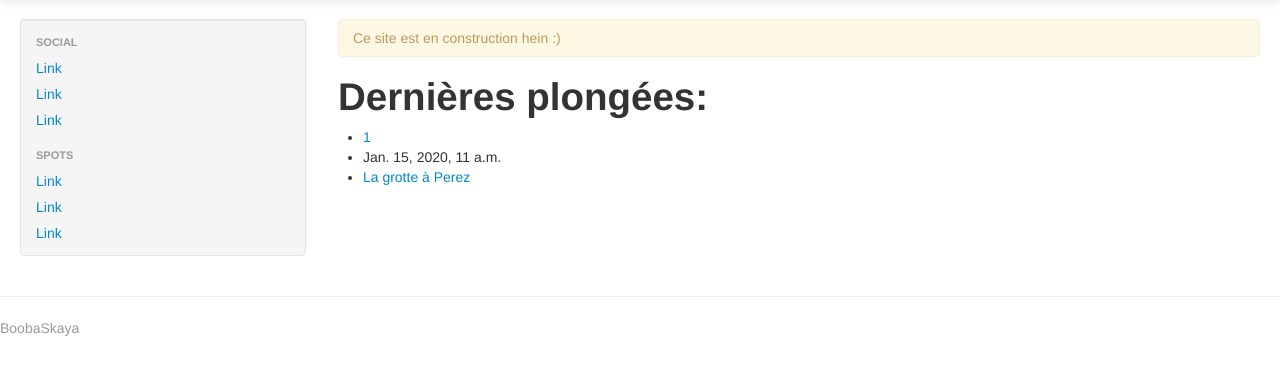
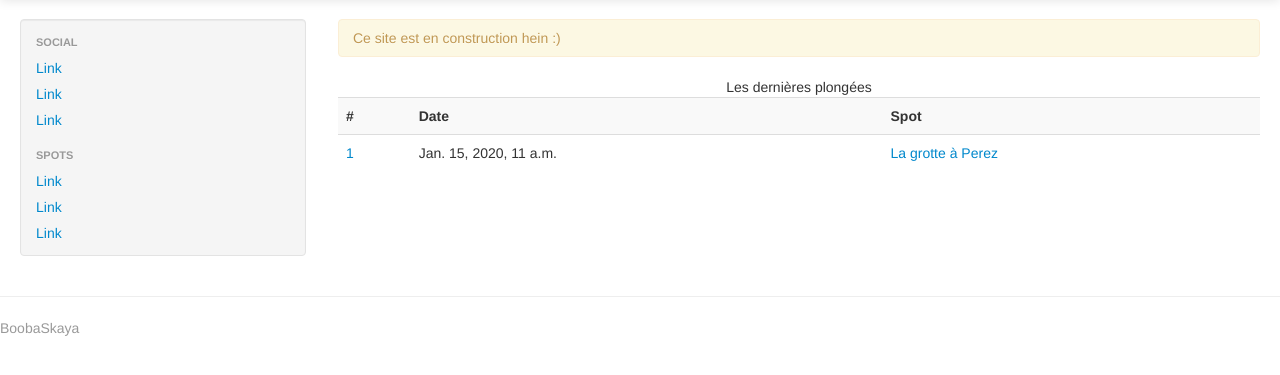
Before and after one commit to BoobaSkaya/django-tuto, a Django app: page /divein/ in a window 1280 px wide. Shown: the part 41-416 px from the top of the page. Run offline with Django 3.2, Linux system fonts and the light colour scheme; data comes from the database, SQL or seed files in the repository; tables that the repository leaves empty hold one stand-in row (values such as "Sample post"); parts of the project's set-up code (start-up, migrations or seed data) failed here and were passed over; some libraries are stand-ins or nearby versions.

Commit message:
Slight improve in index page, going to table

```diff
--- a/divein/templates/divein/index.html
+++ b/divein/templates/divein/index.html
@@ -3,14 +3,15 @@
 {% block title %}dive#{% endblock %}
 {% block content %}
     <p class="alert">Ce site est en construction hein :)</p>
-    <h1>Dernières plongées:</h1>
-    {% for dive in dives %}
-    <p>
-        <ul class="dive">
-            <li><a href="{% url 'divein:dive' dive.id %}">{{ dive.pk }}</a></li>
-            <li>{{ dive.date }}</li>
-            <li><a href="{% url 'divein:spot' dive.spot.id %}">{{ dive.spot }}</a></li>
-        </ul>
-    </p>
-    {% endfor %}
+    <table class="table  table-striped">
+        <tr><th>#</th><th>Date</th><th>Spot</th></tr>
+        {% for dive in dives %}
+            <tr>
+                <td><a href="{% url 'divein:dive' dive.id %}">{{ dive.pk }}</a></td>
+                <td>{{ dive.date }}</td>
+                <td><a href="{% url 'divein:spot' dive.spot.id %}">{{ dive.spot.name }}</a></td>
+            </tr>
+        {% endfor %}
+        <caption>Les dernières plongées</caption>
+    </table>
 {% endblock %}
```
